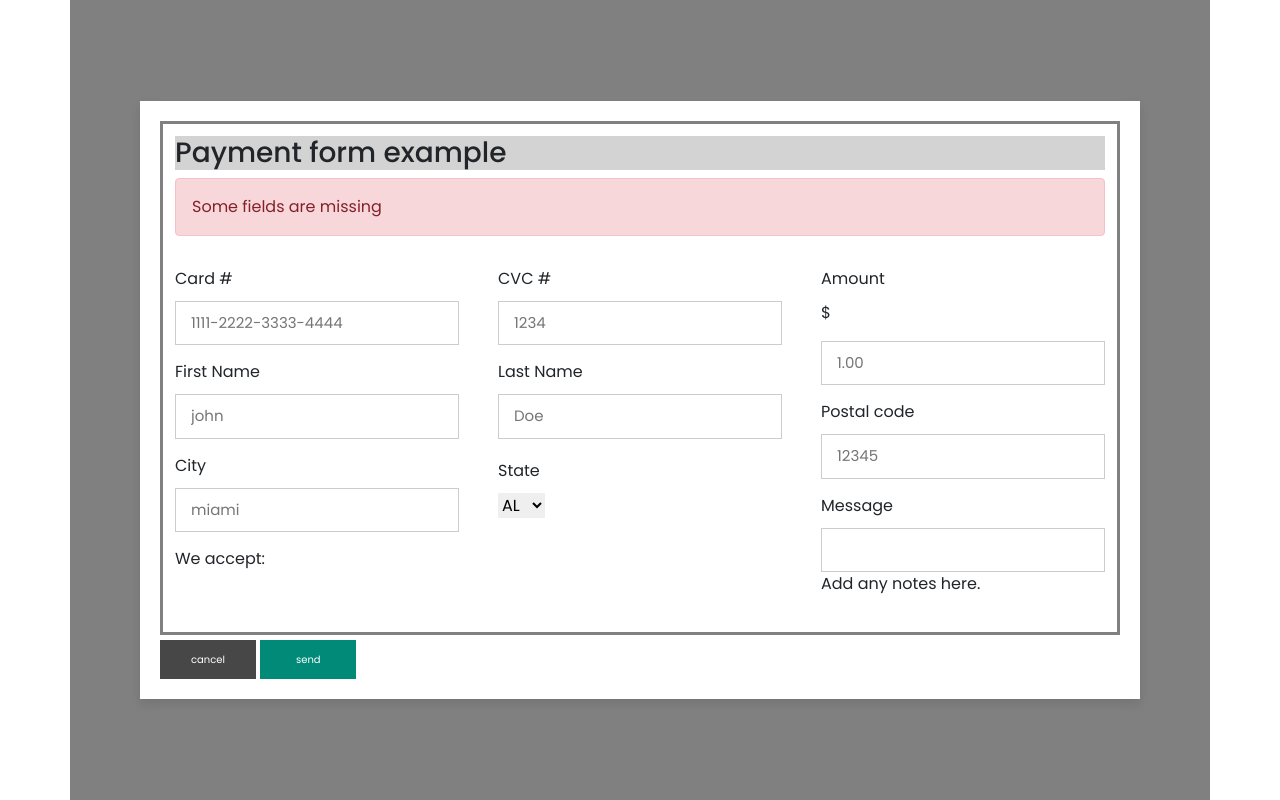
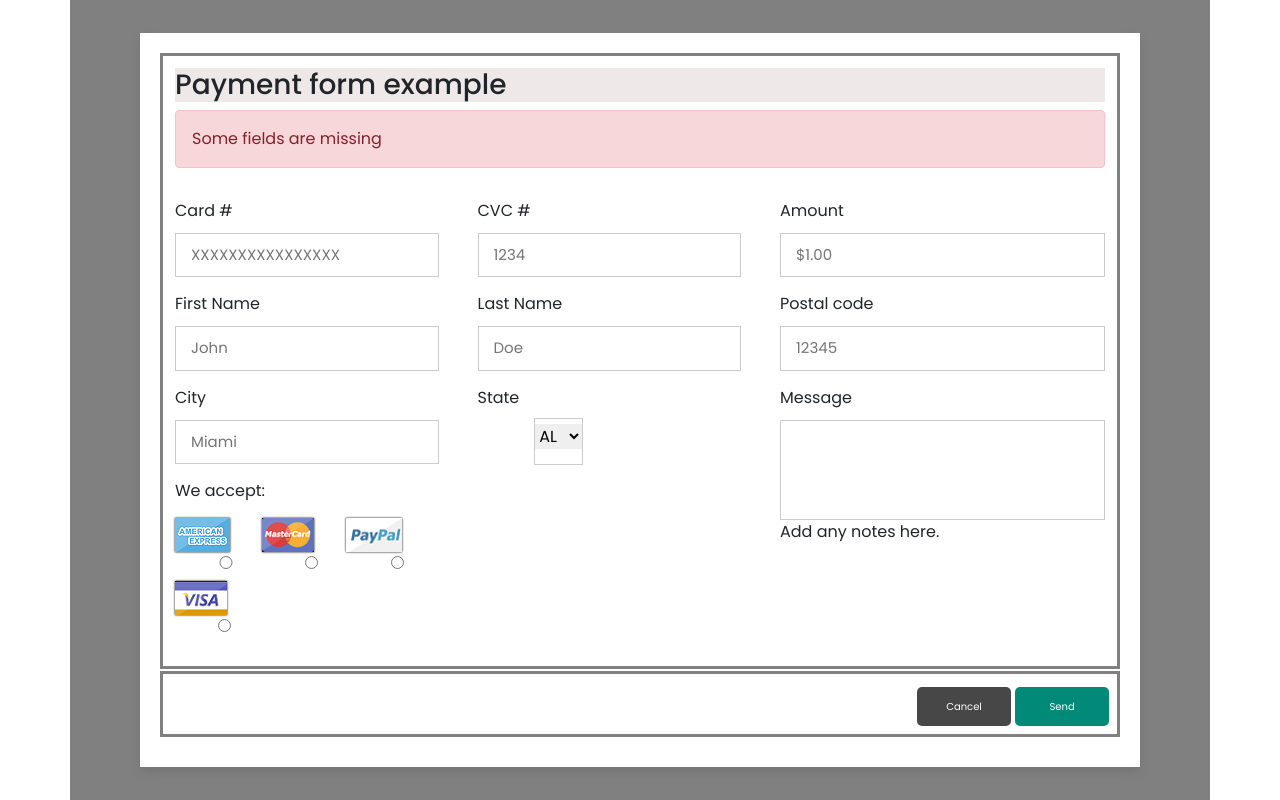
Before and after one commit to 4GeeksAcademy/beltranr20-HTML5form, a plain HTML site: page index.html in a window 1280 px wide. Drawn offline with nearby package versions, Linux system fonts and the light colour scheme.

Commit message:
commited recent changes to radio btns

```diff
--- a/index.html
+++ b/index.html
@@ -32,27 +32,50 @@
 
             <div class="inputBox">
                         <span>Card #</span>
-                        <input type="number" placeholder="1111-2222-3333-4444">
+                        <input type="number" placeholder="XXXXXXXXXXXXXXXX">
                     </div>
 
 
             <div class="inputBox">
                         <span>First Name</span>
-                        <input type="text" placeholder="john">
+                        <input type="text" placeholder="John">
                     </div>
 
             <div class="inputBox">
                         <span>City</span>
-                        <input type="text" placeholder="miami">
+                        <input type="text" placeholder="Miami">
                     </div>
 
+            <!-- ******FIX the row2 class to accomodate radio btns on the same line****** -->
             <div class="inputBox">
                         <span>We accept:</span>
-                        <img src="images/card_img.png" alt="">
+                        <div class="row2">
+                            <label>
+                                <label class="card1"><img src="./AE img.png"></label>
+                                <input type="radio" class="radiobtn"/>
+
+                            </label>
+
+                            <label>
+                                <label class="card1" ><img src="./MC img.png"></label>
+                                <input type="radio" class="radiobtn"/>
+                            </label>
+
+                            <label>
+                                <label class="card1"><img src="./PP img.png"></label>
+                                <input type="radio" class="radiobtn"/>
+                            </label>
+
+                            <label>
+                                <label class="card1"><img src="./VISA img.png"></label>
+                                <input type="radio" class="radiobtn"/>
+                            </label>
+
+
                         </div>
 
 
-
+            </div>
 
             </div>
 
@@ -70,9 +93,9 @@
                     </div>
 
                 <div class="flex">
-
+                    <span>State</span>
+                        <div class="container5">
                             <div class="inputBox">
-                            <span>State</span>
                                 <select>
                                 <option value="AL">AL</option>
                                 <option value="AK">AK</option>
@@ -129,24 +152,16 @@
 
                             </div>
                         </div>
+
+                 </div>
                 </div>
 
 
         <div class="col">
 
-            <!-- <div class="flex"> -->
-
-                <!-- <div class="inputBox">
-                        <span>Amount</span>
-                        <p>$</p>
-                        <input type="number" placeholder="1.00">
-                    </div>
-                </div> -->
-
             <div class="inputBox">
                      <span>Amount</span>
-                     <p>$</p>
-                     <input type="number" placeholder="1.00">
+                     <input type="number" placeholder="$1.00">
                 </div>
 
             <div class="inputBox">
@@ -154,20 +169,26 @@
                     <input type="text" placeholder="12345">
                 </div>
 
-             <div class="inputBox">
+        <div class="container4">
                 <span>Message</span>
+            <div class="inputBoxMsg">
                     <input type="text">
+                </div>
                 <p>Add any notes here.</p>
             </div>
+
 
             </div>
         </div>
     </div>
 
-        <input type="submit" value="cancel" class="cancel-btn">
+            <div class="container3" align= "right">
 
-        <input type="submit" value="send" class="send-btn">
+                <input type="submit" value="Cancel" class="cancel-btn">
 
+                <input type="submit" value="Send" class="send-btn">
+
+                 </div>
 
     </form>
 
--- a/styles.css
+++ b/styles.css
@@ -86,6 +86,8 @@
   color:#fff;
   margin-top: 5px;
   cursor: pointer;
+  border-radius: 5px;
+  justify-content: center;
 }
 
 .container form .send-btn{
@@ -96,6 +98,8 @@
   color:#fff;
   margin-top: 5px;
   cursor: pointer;
+  border-radius: 5px;
+  justify-content: center;
 }
 
 .container form .submit-btn:hover{
@@ -103,7 +107,7 @@
 }
 
 .title{
-background: #D3D3D3;
+background: #eee8e8;
 }
 
 .container2{
@@ -113,7 +117,6 @@ padding:12px;
 }
 
 .container3{
-
 border-color: gray;
 border-style:solid;
 padding:8px;
@@ -121,3 +124,40 @@ padding:12px;
 margin-bottom: 10px;
 right: 0px;
 }
+
+.radiobtn{
+margin-left: 10px;
+}
+
+.radiobtn2{
+margin-left: 80px;
+}
+
+.radiobtn3{
+margin-left: 120px;
+}
+
+.radiobtn4{
+margin-left: 132px;
+margin-bottom: 150px;
+}
+
+.container4 span{
+padding-top: 200px;
+}
+
+.container4 .inputBoxMsg{
+  height: 100px;
+  width: 100%;
+  border:1px solid #ccc;
+  padding:10px 15px;
+  font-size: 15px;
+  text-transform: none;
+  margin-top: 10px;
+}
+
+.container5{
+  margin-top: 32px;
+  margin-right: 100px;
+  border:1px solid #ccc;
+}
```
Also changed, not shown: AE img.png (added), MC img.png (added), PP img.png (added), VISA img.png (added). Lines whose indentation alone changed are shown as unchanged.
